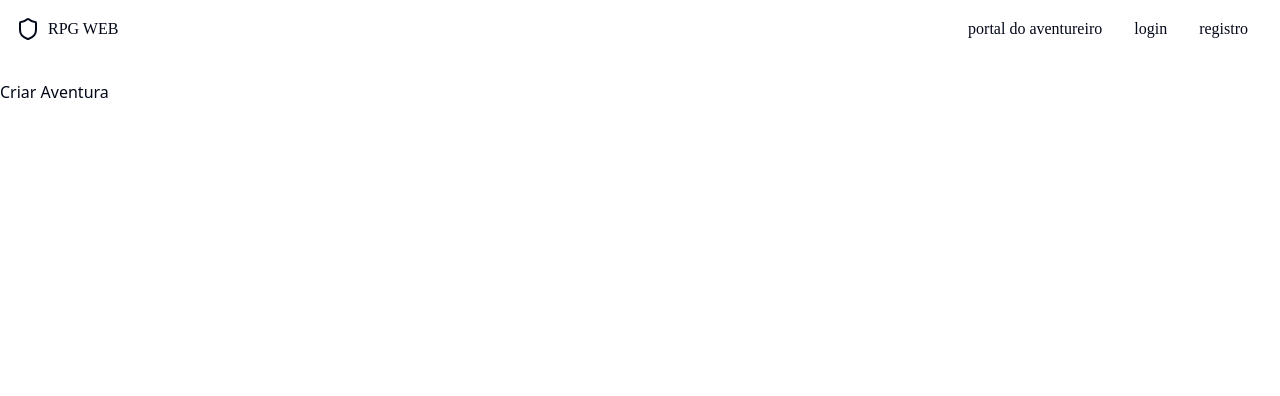
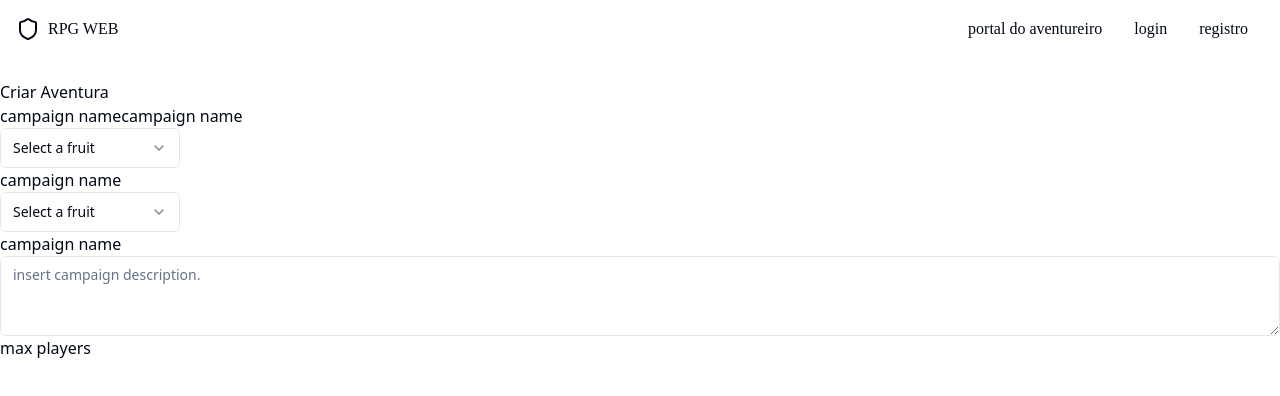
Before and after one commit to DecoXD/rpg-web, a React (Vite) app: page /createadventure in a window 1280 px wide. Shown: the top 396 px of the page. Built offline with nearby package versions, Linux system fonts and the light colour scheme.

Commit message:
feat: CreateAdventure form has been created
feat: CreateAdventure form has been created

feat: CreateAdventure form has been created

```diff
--- a/package.json
+++ b/package.json
@@ -10,6 +10,7 @@
     "preview": "vite preview"
   },
   "dependencies": {
+    "@radix-ui/react-select": "^2.1.5",
     "@radix-ui/react-slot": "^1.1.1",
     "appwrite": "^16.1.0",
     "class-variance-authority": "^0.7.1",
--- a/src/pages/createAdventure/CreateAdventure.tsx
+++ b/src/pages/createAdventure/CreateAdventure.tsx
@@ -1,3 +1,41 @@
+import { Input } from "@/components/ui/input";
+import { Select, SelectContent, SelectGroup, SelectItem, SelectLabel, SelectTrigger, SelectValue } from "@/components/ui/select";
+import { Textarea } from "@/components/ui/textarea";
+import { createAdventureInputs } from "@/constantes";
+import { CreateAdventureInputsProps } from "@/types/ui"
+
+
+
+
+const chooseCorrectInput = ({label,name,type,placeholder,inputStyle,options}:CreateAdventureInputsProps) => {
+
+  switch (inputStyle) {
+    case 'textarea':
+      return (
+        <Textarea className="w-full" name={name} placeholder={placeholder}/>
+      )
+      break;
+    case 'select':
+      return (
+        <Select>
+          <SelectTrigger className="w-[180px]">
+            < SelectValue placeholder="Select a fruit" />
+          </SelectTrigger>
+          <SelectContent>
+            <SelectGroup>
+              <SelectLabel>{label}</SelectLabel>
+              { options?.map((option) => <SelectItem value={option}>{option}</SelectItem>) }
+            </SelectGroup>
+          </SelectContent>
+        </Select>
+      )
+      break
+
+    default:
+      <Input type={type} name={name}/>
+      break;
+  }
+}
 
 
 const CreateAdventure = () => {
@@ -6,7 +44,16 @@ const CreateAdventure = () => {
       <h2>Criar Aventura</h2>
 
       <form action="">
-
+        {
+          createAdventureInputs.map((item)  =>{
+            return(
+              <label htmlFor="">
+                <span>{item.label}</span>
+                {chooseCorrectInput(item)}
+              </label>
+            )
+          })
+        }
 
       </form>
     </div>
```
Also changed, not shown: 1 other file (tests, documents, lock files or other folders).
